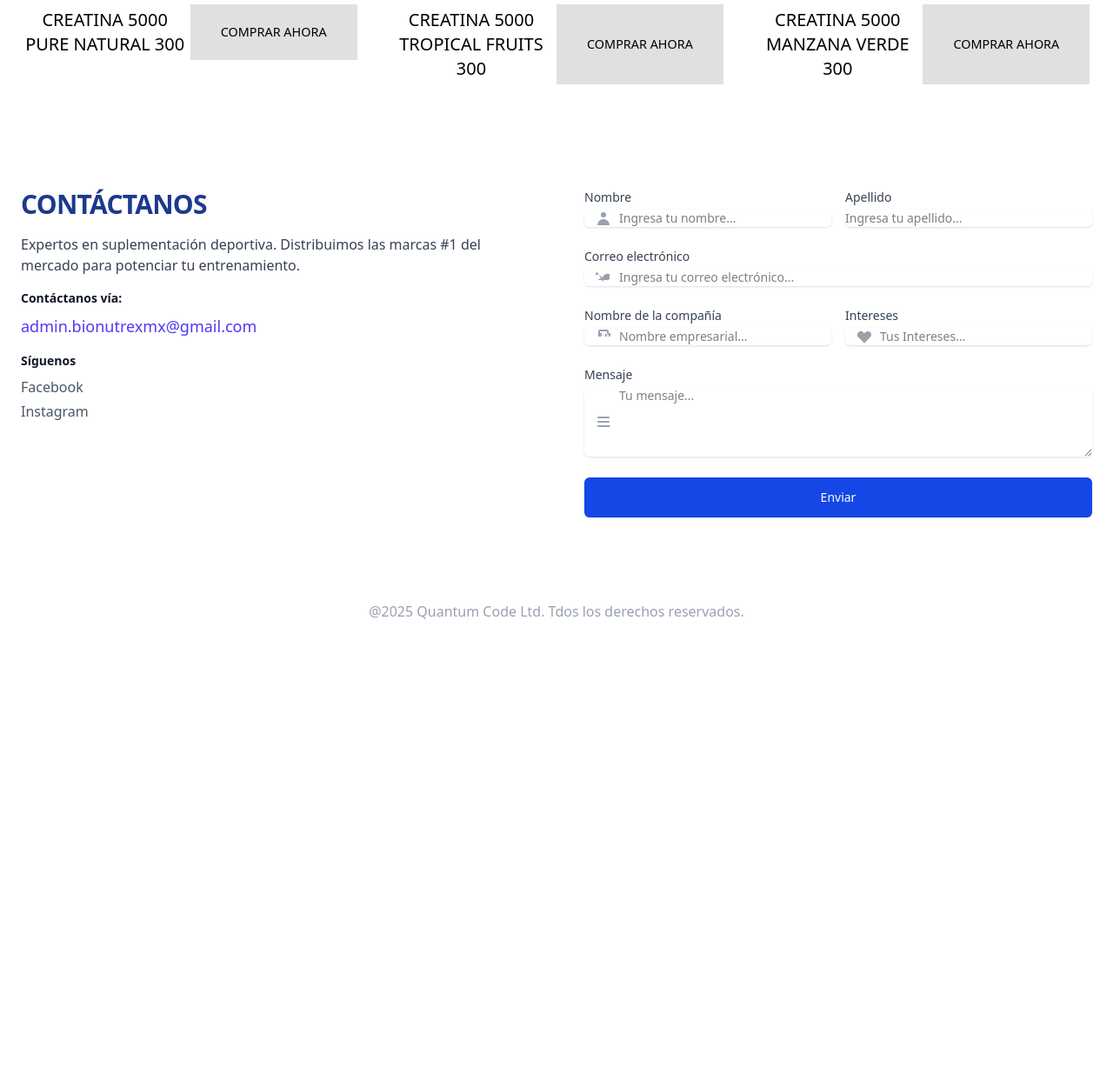
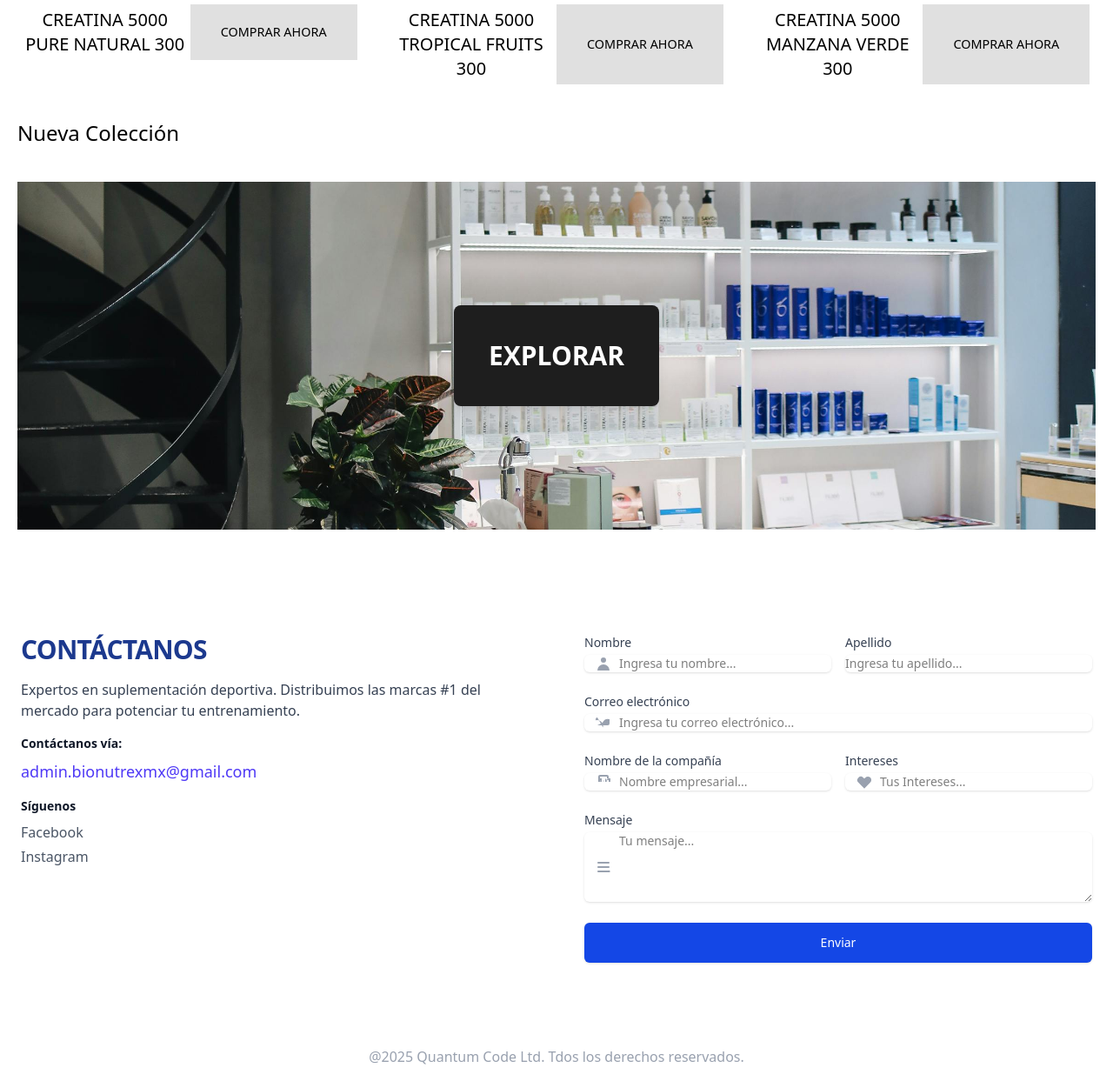
Before and after one commit to AndresTrujo/BioEcommerce, a Django app: page / in a window 1280 px wide. Shown: the part 1991-3234 px from the top of the page at 87% size. Before the commit the page ends 2703 px from the top, so only its background shows below. Run offline with Django 5.2, Linux system fonts and the light colour scheme; data comes from the database, SQL or seed files in the repository; both versions use the stored data as it was after the commit; style sheets or scripts are compiled from the project's sources.

Commit message:
Cambios Esteticos joshi besame

```diff
--- a/templates/products/index.html
+++ b/templates/products/index.html
@@ -12,7 +12,7 @@
       </div>
       <div class="flex flex-col justify-end items-center text-center pb-10 [&>p]:text-lg [&>p]:mb-3 [&>a]:bg-[#FFFFFF] [&>a]:text-black [&>a]:rounded-3xl [&>a]:px-5 [&>a]:py-2 [&>a]:text-sm | lg:items-end lg:pb-0 lg:w-[40%] lg:text-end lg:[&>p]:text-2xl">
         <p>Mejores precios, alta calidad, compromiso con tu salud.</p>
-        <a href="{% url "products:product_list" %}">Comprar ahora</a>
+        <a href="{% url 'products:product_list' %}">Comprar ahora</a>
       </div>
     </div>
   </section>
@@ -48,9 +48,14 @@
       {% for product in products %}
         <div class="w-full max-w-sm">
           <!-- TODO: Cambiar fotos de producto -->
-          <img src="{% static 'img/pre-workout.png' %}" alt="" class="w-full" />
+          {% if product.PROD_IMAGEN %}
+            <img src="{{ product.PROD_IMAGEN.url }}" alt="{{ product.PROD_NOMBRE }}" class="w-full object-contain" />
+          {% else %}
+            <img src="{% static 'img/pre-workout.png' %}" alt="" class="w-full" />
+          {% endif %}
+
           <div class="flex text-center mt-1">
-            <h5 class="pr-2 w-1/2 py-1 text-lg lg:pr-1 xl:text-xl">{{ product.PROD_NOMBRE }} {{ product.PROD_GRAMAJE|floatformat:0}}</h5>
+            <h5 class="pr-2 w-1/2 py-1 text-lg lg:pr-1 xl:text-xl">{{ product.PROD_NOMBRE }} {{ product.PROD_GRAMAJE|floatformat:0 }}</h5>
             <a class="w-1/2 cursor-pointer bg-[#E0E0E0] text-black px-2 py-1 lg:px-1 lg:py-0 lg:text-[.7rem] lg:flex lg:items-center lg:justify-center lg:text-center xl:px-2 xl:py-1 xl:text-[.9rem]" href="{% url 'products:product_detail' id=product.ID_PRODUCTO %} ">COMPRAR AHORA</a>
           </div>
         </div>
@@ -58,4 +63,15 @@
     </div>
   </section>
   <!-- best seller fin -->
+ <div>
+  <h5 class="text-3xl pl-5 lg:text-2xl 2xl:text-3xl">Nueva Colección</h5>
+  <div class="flex flex-col justify-center items-center">
+    <div class="mt-10 mb-10 w-full h-100 px-5 relative flex justify-center items-center">
+      <img src="{% static 'img/new-collection.jpg' %}" alt="new-collection" class="w-full h-full object-cover object-center" />
+      <a href="{% url 'products:product_list' %}" class="absolute inset-0 flex items-center justify-center ">
+        <span class="bg-[#1E1E1E] text-white py-10 px-10 min-w-[220px] min-h-[60px] flex items-center justify-center text-3xl font-bold rounded-lg shadow-lg hover:bg-[#333] transition-colors">EXPLORAR</span>
+      </a>
+    </div>
+  </div>
+  <!-- nueva coleccion end -->
 {% endblock %}
--- a/templates/products/product/detail.html
+++ b/templates/products/product/detail.html
@@ -33,7 +33,7 @@
         {% if product.PROD_IMAGEN %}
           <img src="{{ product.PROD_IMAGEN.url }}" alt="{{ product.PROD_NOMBRE }}" class="w-1/2 object-fill" />
         {% else %}
-          <img src="{% static '/img/citrato.png' %}" alt="" />
+          <img src="{% static '/img/citrato.png' %}" alt="w-1/2 object-fill" />
         {% endif %}
       </div>
     </div>
```
Also changed, not shown: templates/products/product/list.html (+7 -3 lines), db.sqlite3.
